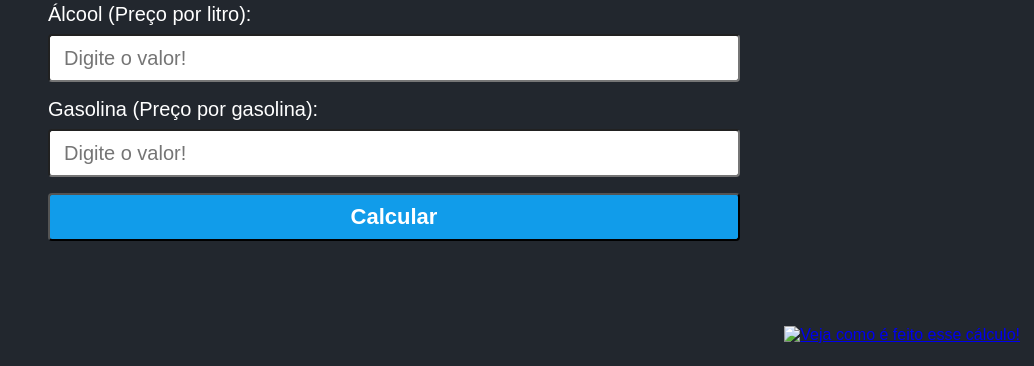
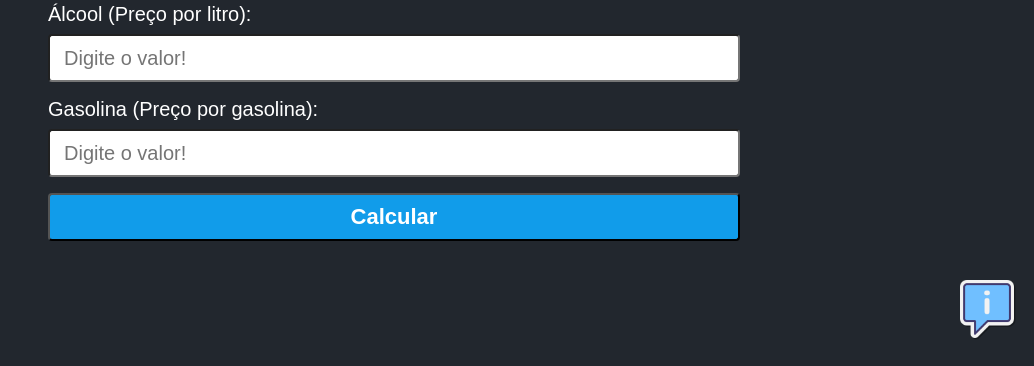
Before and after one commit to nunes39-cmyk/Calculadora-de-combust-vel, a plain HTML site: page index.html in a window 1280 px wide. Shown: the part 434-800 px from the top of the page, without its empty margins (246-1280 px from the left). Drawn offline with Linux system fonts and the light colour scheme; the site is published under a folder, as on GitHub Pages, so addresses that start at the root find nothing.

```diff
--- a/index.html
+++ b/index.html
@@ -62,7 +62,7 @@
         <a href="calculohtml/calculo.html">
             <img
             class= "info-img"
-            src="/assets/info.png" alt="Veja como é feito esse cálculo!" />
+            src="./assets/info.png" alt="Veja como é feito esse cálculo!" />
         </a>
     </div>
 
```
